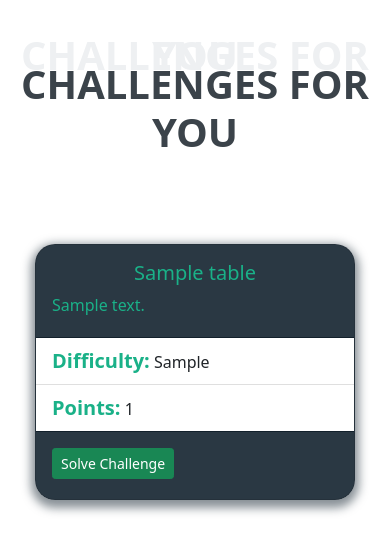
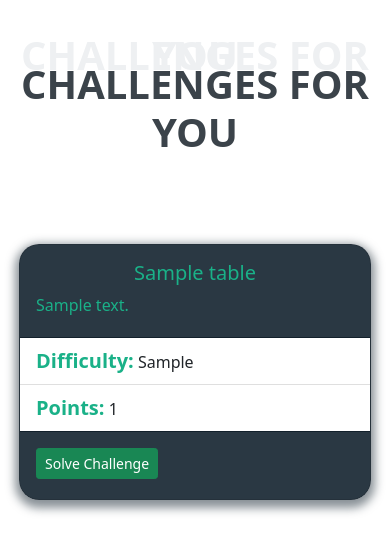
Before and after one commit to Kaiser784/Web-sec-challenges, a Django app: page / in a window 390 px wide. Shown: the part 90-643 px from the top of the page. Run offline with Django 3.2, Linux system fonts and the light colour scheme; tables that the repository leaves empty hold one stand-in row (values such as "Sample post"); some libraries are stand-ins or nearby versions.

Commit message:
Updated home page card responsiveness

```diff
--- a/assets/challenges/css/home.css
+++ b/assets/challenges/css/home.css
@@ -85,7 +85,7 @@ nav .container-fluid .navbar-brand:hover {
     margin-bottom: 20px;
     border-radius: 20px;
     min-height: 16rem;
-    width: 20rem;
+    width: 22rem;
     background-color: rgba(19, 35, 47, 0.9);
     box-shadow: 0 4px 10px 4px rgba(19, 35, 47, 0.5);
   }
--- a/challenges/templates/challenges/home.html
+++ b/challenges/templates/challenges/home.html
@@ -50,11 +50,11 @@
 
 
   <div class="container" style="margin-top:30px">
-
+    <div class="row">
       {% for item in challenges.all %}
 
           <!--{% if forloop.counter0|divisibleby:3 %}-->
-          <div class="row">
+          <!--<div class="row">-->
           <!--{% endif %}-->
 
               <div class="deck col-lg-4 col-md-6 col-sm-12">
@@ -86,11 +86,11 @@
               </div>
 
           <!--{% if forloop.counter|divisibleby:3 or forloop.last %}-->
-          </div><!-- Row Closing -->
+          <!--</div> Row Closing -->
           <!--{% endif %}-->
 
       {% endfor %}
-
+    </div><!-- Row Closing -->
   </div>
 
 
```
